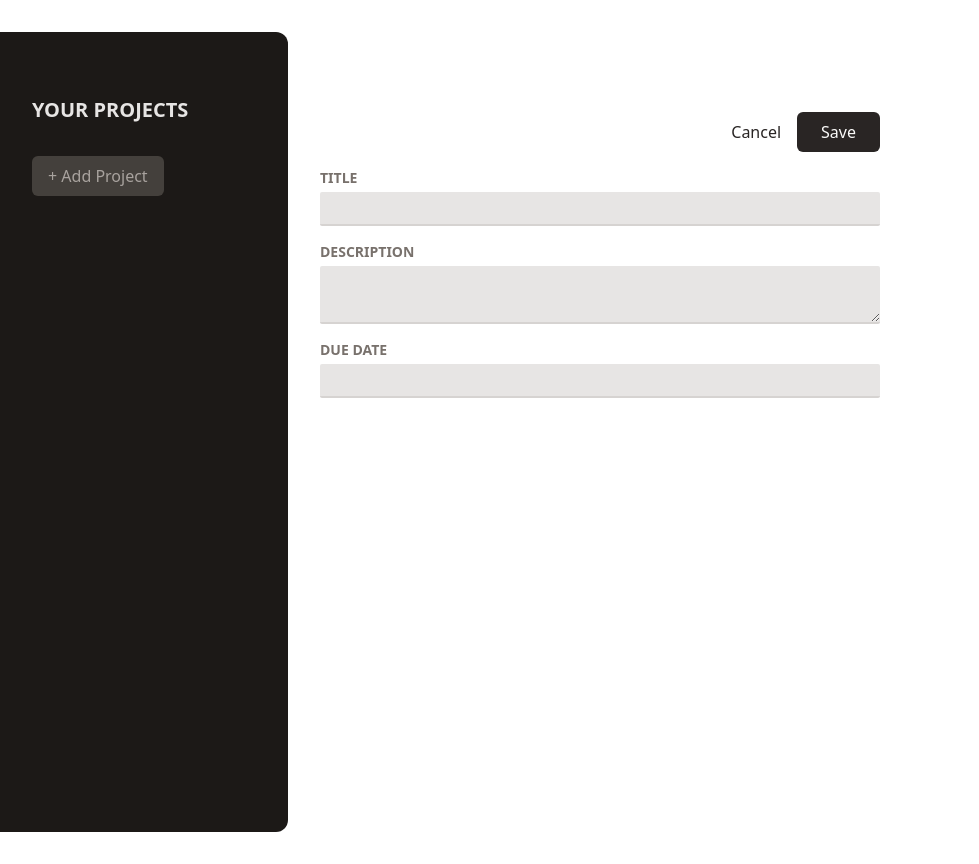
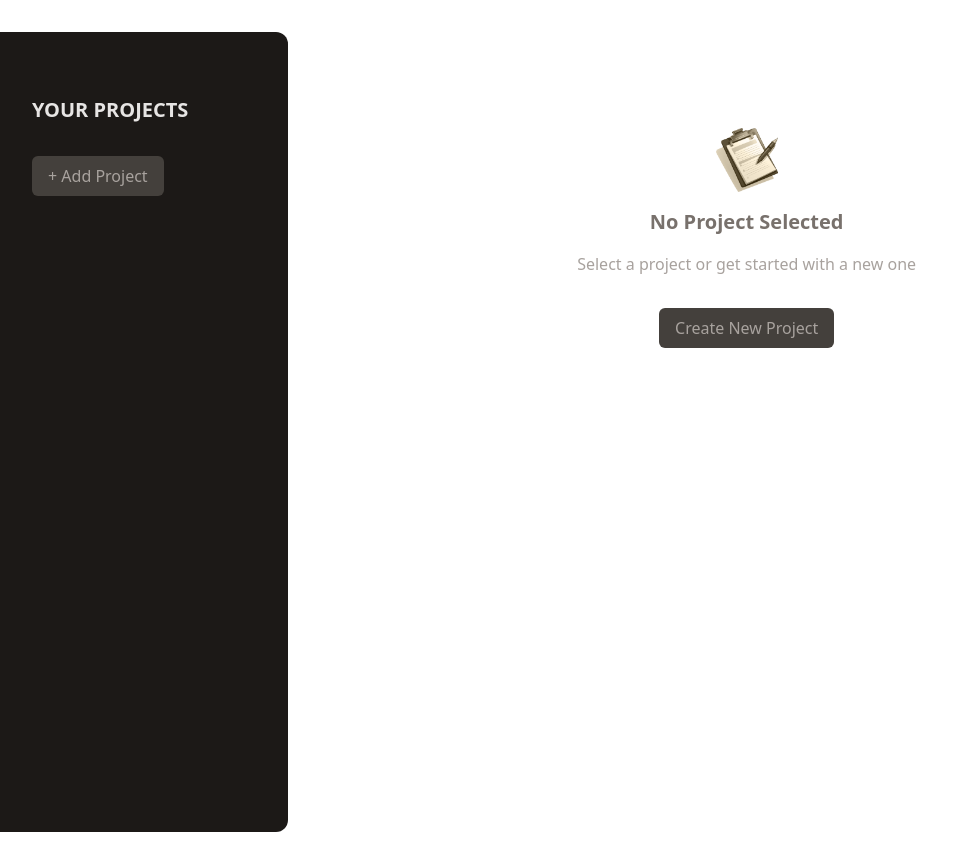
Before and after one commit to mmercad4/project_management, a React (Vite) app: page / in a window 1280 px wide. Shown: the whole page, without its empty margins (0-979 px from the left). Built offline with nearby package versions, Linux system fonts and the light colour scheme.

Commit message:
Created new Button component and NoProjectSelected component

```diff
--- a/src/App.jsx
+++ b/src/App.jsx
@@ -1,11 +1,12 @@
 import { ProjectSideBar } from "./components/ProjectSideBar";
 import { NewProject } from "./components/NewProject";
+import { NoProjectSelected } from "./components/NoProjectSelected";
 
 function App() {
   return (
     <main className="h-screen my-8 flex gap-8">
       <ProjectSideBar />
-      <NewProject />
+      <NoProjectSelected />
     </main>
   );
 }
--- /dev/null
+++ b/src/components/Button.jsx
@@ -0,0 +1,12 @@
+const Button = ({ children, ...props }) => {
+  return (
+    <button
+      className="px-4 py-2 text-xs md:text-base rounded-md bg-stone-700 text-stone-400 hover:bg-stone-600 hover:text-stone-100"
+      {...props}
+    >
+      {children}
+    </button>
+  );
+};
+
+export { Button };
--- /dev/null
+++ b/src/components/NoProjectSelected.jsx
@@ -0,0 +1,25 @@
+import noProjectImage from "../assets/no-projects.png";
+import { Button } from "./Button";
+
+const NoProjectSelected = () => {
+  return (
+    <div className="mt-24 text-center w-2/3">
+      <img
+        className="w-16 h-16 object-contain mx-auto"
+        src={noProjectImage}
+        alt="An empty task list"
+      />
+      <h2 className="text-xl font-bold text-stone-500 my-4">
+        No Project Selected
+      </h2>
+      <p className="text-stone-400 mb-4">
+        Select a project or get started with a new one
+      </p>
+      <p className="mt-8">
+        <Button>Create New Project</Button>
+      </p>
+    </div>
+  );
+};
+
+export { NoProjectSelected };
--- a/src/components/ProjectSideBar.jsx
+++ b/src/components/ProjectSideBar.jsx
@@ -1,3 +1,5 @@
+import { Button } from "./Button";
+
 const ProjectSideBar = () => {
   return (
     <aside className="w-1/3 px-8 py-16 bg-stone-900 text-stone-50 md:w-72 rounded-r-xl">
@@ -5,9 +7,7 @@ const ProjectSideBar = () => {
         Your Projects
       </h2>
       <div>
-        <button className="px-4 py-2 text-xs md:text-base rounded-md bg-stone-700 text-stone-400 hover:bg-stone-600 hover:text-stone-100">
-          + Add Project
-        </button>
+        <Button>+ Add Project</Button>
       </div>
       <ul></ul>
     </aside>
```
Also changed, not shown: src/assets/no-projects.png (added).
